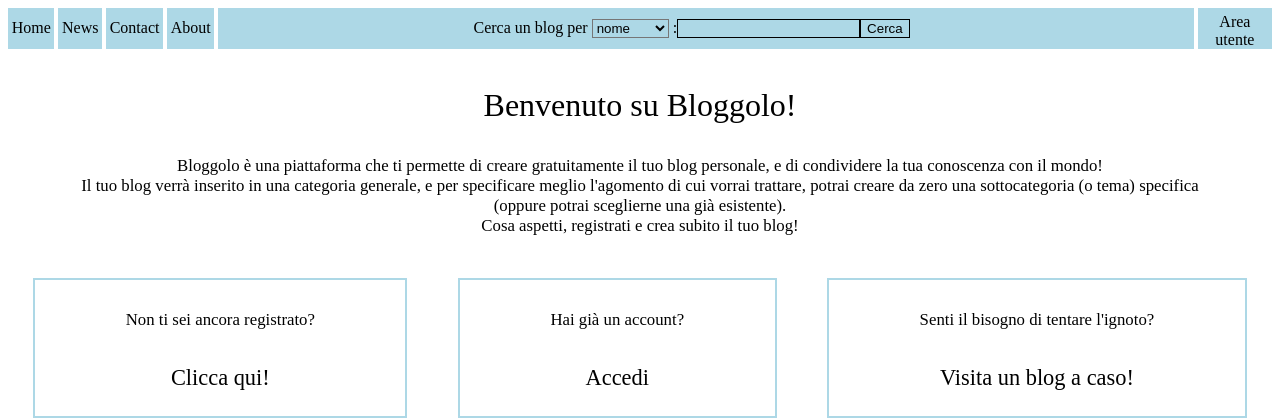
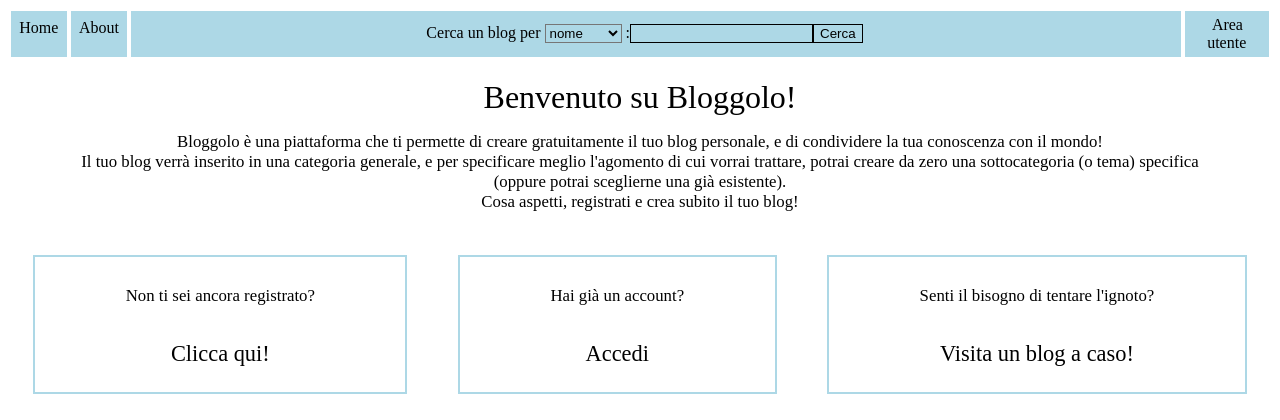
Before and after one commit to michelepapucci/database-course-project, a PHP site: page /progettoBDD/ in a window 1280 px wide. Shown: the top 420 px of the page. Run offline with PHP 8.4, Linux system fonts and the light colour scheme.

Commit message:
inserimento-navbar-più-altro
Inserita navbar in index-about-registrazione-login-post-blog-creazioneblog-creazionepost (in teoria l'ho messa in tutte le pagine)
Stilato il box commenti in post

```diff
--- a/blog.php
+++ b/blog.php
@@ -29,7 +29,7 @@
     <script src="js/slideshow.js"></script>
     <title><?php echo $blog["titolo_blog"]; ?></title>
 </head>
-<body class="contenitore <?php echo $blog["font"]; ?>" <?php
+<body class=" <?php echo $blog["font"]; ?>" <?php
     echo "style = '";
     if(filter_var($blog["sfondo"], FILTER_VALIDATE_URL)) {
         echo "background-image: url(\"" . $blog["sfondo"] . "\")'";
@@ -38,6 +38,8 @@
 		echo "background-color: " . $blog["sfondo"] . "'";
     }
 ?>>
+    <?php include 'navbar.php' ?>
+    <div class = "contenitore">
         <div class="sinistra">
             <h1 class="titolo"><?php echo $blog["titolo_blog"]; ?></h1>
             <span class="autore_post"><?php echo $blog["nome_utente"]; ?> -</span>
@@ -96,5 +98,6 @@
             }
             ?>
         </div>
+    </div>
 </body>
 </html>
--- a/css/style.css
+++ b/css/style.css
@@ -110,7 +110,6 @@ p {
     width: 25%;
     text-align: center;
     flex-direction: column;
-    border-left: 1.8px solid;
     justify-content: center;
     margin: 2% 0 2% 0;
 }
@@ -133,9 +132,20 @@ p {
     border-bottom: 2px solid;
 }
 
+.contenitore_commenti {
+    display: flex;
+    justify-content: center;
+    align-items: center;
+}
 #input-commento {
     resize:none;
-    width: 50%;
+    width: 70%;
+    margin-bottom: 2%;
+    margin-right: 2%;
+    padding: 1%;
+}
+
+.bottone_commento {
     margin-bottom: 2%;
 }
 
@@ -146,10 +156,14 @@ p {
     text-align: center;
 }
 
+.form {
+    margin-top: 1%;
+}
+
 .consegna {
     font-size: 2em;
     font-weight: 500;
-    margin-top: 3%;
+    margin: 1.5% 1% 1% 1%;
 }
 
 #titolo_post, #titolo_blog {
@@ -343,7 +357,8 @@ p {
 /* NAVBAR */
 
 .contenitore_navbar {
-    display: flex !important;
+    display: flex;
+    border: solid white;
     justify-content: space-between;
     text-align: center;
     background-color: lightblue;
@@ -351,6 +366,7 @@ p {
 
 .navbar_sinistra {
     display: flex;
+    flex-grow: 2;
     margin: 0;
     padding: 0;
     background-color: lightblue;
@@ -358,6 +374,7 @@ p {
 
 .navbar_centro {
     display: flex;
+    flex-grow: 1;
     align-items: center;
     margin: 0;
     padding: 0;
@@ -367,6 +384,8 @@ p {
 
 .navbar_destra {
     display: flex;
+    flex-grow: 1;
+    justify-content: flex-end;
     margin: 0;
     padding: 0;
     background-color: lightblue;
@@ -374,7 +393,7 @@ p {
 
 .navbar_el {
     list-style-type: none;
-    padding: 6% 2% 1% 2%;
+    padding: 2%;
 }
 
 .lista_sinistra {
@@ -400,6 +419,11 @@ p {
 
 .navbar_bottone {
     border: 0.5px solid black;
+}
+
+.area_utente {
+    padding-left: 1%;
+    padding-right: 1%;
 }
 
 .ereditato {
--- a/index.php
+++ b/index.php
@@ -7,36 +7,7 @@
     <script src="https://code.jquery.com/jquery-3.5.1.min.js"></script>
 </head>
 <body class = "home">
-    <div class = "contenitore_navbar">
-        <ul class = "navbar_sinistra">
-            <li class = "navbar_el lista_sinistra"><a class = "link_standard" href="index.php">Home</a></li>
-            <li class = "navbar_el lista_sinistra"><a class = "link_standard" href="news.asp">News</a></li>
-            <li class = "navbar_el lista_sinistra"><a class = "link_standard" href="contact.asp">Contact</a></li>
-            <li class = "navbar_el lista_sinistra"><a class = "link_standard" href="about.asp">About</a></li>
-        </ul>
-        <div class = "navbar_centro">
-            <form class = "navbar_form" action="/action_page.php">
-                <label class = "inline" for="ricerca">Cerca un blog per
-                    <select class = "ereditato" name="opzioni" id="opzioni">
-                        <option value="nome" id = "nome">nome</option>
-                        <option value="categoria" id = "categoria">categoria</option>
-                        <option value="tema" id = "tema">tema</option>
-                    </select> : </label>
-                <input type="search" class = "navbar_ricerca ereditato" id="ricerca" name="ricerca">
-                <input type="submit" class = "navbar_bottone ereditato" value = "Cerca">
-            </form>
-        </div>
-        <ul class = "navbar_destra dropdown">
-            <li class = "navbar_el lista_destra drop_campo"><a class = "link_standard">Area utente</a>
-                    <div class="drop_el">
-                        <a href="#">Link 1</a>
-                        <a href="#">Link 2</a>
-                        <a href="#">Link 3</a>
-                    </div>
-                </div>
-            </li>
-        </ul>
-    </div>
+    <?php include 'navbar.php' ?>
     <p class="consegna">Benvenuto su Bloggolo!</p>
     <p class = "consegna_piccola">Bloggolo è una piattaforma che ti permette di creare gratuitamente il tuo blog personale, e di condividere
         la tua conoscenza con il mondo! <br/> Il tuo blog verrà inserito in una categoria generale, e per specificare
--- /dev/null
+++ b/navbar.php
@@ -0,0 +1,28 @@
+<div class = "contenitore_navbar">
+    <ul class = "navbar_sinistra">
+        <li class = "navbar_el lista_sinistra"><a class = "link_standard" href="index.php">Home</a></li>
+        <li class = "navbar_el lista_sinistra"><a class = "link_standard" href="about.php">About</a></li>
+    </ul>
+    <div class = "navbar_centro">
+        <form class = "navbar_form" action="/action_page.php">
+            <label class = "inline" for="ricerca">Cerca un blog per
+                <select class = "ereditato" name="opzioni" id="opzioni">
+                    <option value="nome" id = "nome">nome</option>
+                    <option value="categoria" id = "categoria">categoria</option>
+                    <option value="tema" id = "tema">tema</option>
+                </select> : </label>
+            <input type="search" class = "navbar_ricerca ereditato" id="ricerca" name="ricerca">
+            <input type="submit" class = "navbar_bottone ereditato" value = "Cerca">
+        </form>
+    </div>
+    <ul class = "navbar_destra dropdown">
+        <li class = "navbar_el lista_destra drop_campo"><a class = "link_standard area_utente">Area utente</a>
+            <div class="drop_el">
+                <a href="#">Link 1</a>
+                <a href="#">Link 2</a>
+                <a href="#">Link 3</a>
+            </div>
+</div>
+</li>
+</ul>
+</div>
--- a/registrazione.php
+++ b/registrazione.php
@@ -7,6 +7,7 @@
     <script src="https://code.jquery.com/jquery-3.5.1.min.js"></script>
 </head>
 <body class="autenticazione">
+    <?php include 'navbar.php' ?>
     <p class="consegna">Registrati</p>
     <div class="box">
         <form id="form" action="insert_nuovo_utente.php" method="post">
```
Also changed, not shown: about.php (added, +14 -0 lines), creazione_blog.php (+5 -2 lines), creazione_post.php (+5 -2 lines), login.php (+4 -3 lines), post.php (+9 -4 lines). Lines whose indentation alone changed are shown as unchanged.
